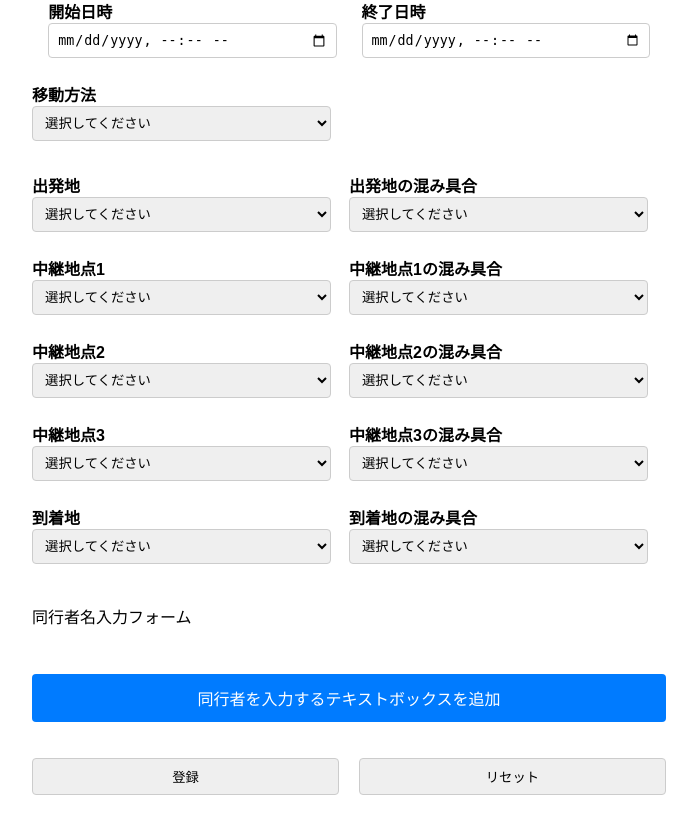
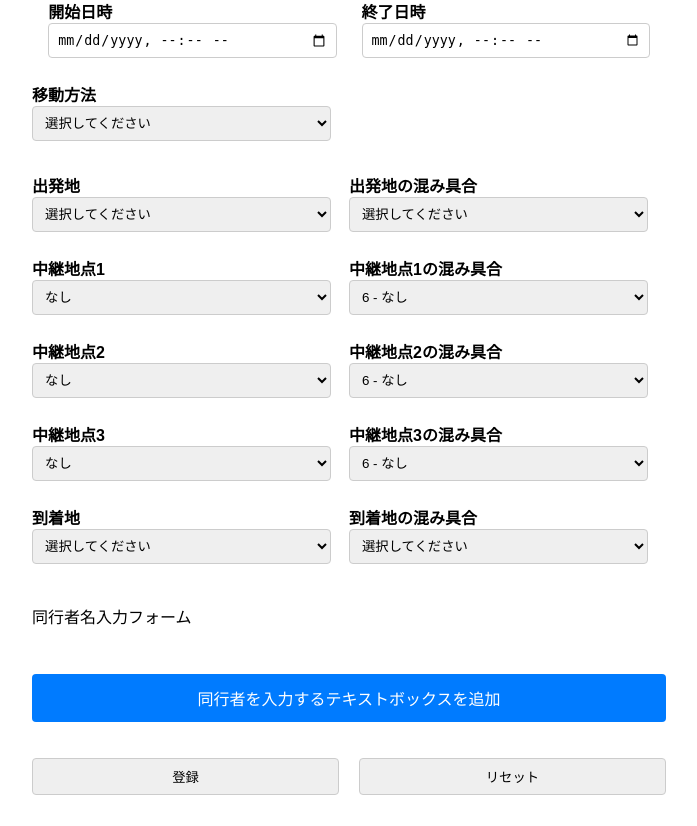
Before and after one commit to Kotaro0722/covid-19, a Flask app: template app/templates/action_input.html in a window 1280 px wide. Shown: the part 154-980 px from the top of the page, without its empty margins (291-988 px from the left). Run offline with Flask 3, Linux system fonts and the light colour scheme; the template is opened without the code that fills it, so the values that code supplies are empty.

Commit message:
リファクタリング

```diff
--- a/app/templates/action_input.html
+++ b/app/templates/action_input.html
@@ -226,14 +226,13 @@
             onchange="checkWaypointSelection('waypoint_select1', 'waypoint_input1')"
             required
           >
-            <option value="">選択してください</option>
+            <option value="no">なし</option>
             <option value="1">茅野駅</option>
             <option value="2">大学</option>
             <option value="3">ファミレス</option>
             <option value="4">自宅</option>
             <option value="5">コンビニ</option>
             <option value="other">その他</option>
-            <option value="no">なし</option>
           </select>
         </label>
         <label>
@@ -245,13 +244,12 @@
             placeholder="その他の中継地点を入力してください"
           />
           中継地点1の混み具合<select name="waypoint1_crowd" required>
-            <option value="">選択してください</option>
+            <option value="6">6 - なし</option>
             <option value="1">1 - 空いている</option>
             <option value="2">2 - 少し混んでいる</option>
             <option value="3">3 - 普通</option>
             <option value="4">4 - 混んでいる</option>
             <option value="5">5 - 非常に混んでいる</option>
-            <option value="6">6 - なし</option>
           </select>
         </label>
       </div>
@@ -263,14 +261,13 @@
             onchange="checkWaypointSelection('waypoint_select2', 'waypoint_input2')"
             required
           >
-            <option value="">選択してください</option>
+            <option value="no">なし</option>
             <option value="1">茅野駅</option>
             <option value="2">大学</option>
             <option value="3">ファミレス</option>
             <option value="4">自宅</option>
             <option value="5">コンビニ</option>
             <option value="other">その他</option>
-            <option value="no">なし</option>
           </select>
         </label>
         <label>
@@ -282,13 +279,12 @@
             placeholder="その他の中継地点を入力してください"
           />
           中継地点2の混み具合<select name="waypoint2_crowd" required>
-            <option value="">選択してください</option>
+            <option value="6">6 - なし</option>
             <option value="1">1 - 空いている</option>
             <option value="2">2 - 少し混んでいる</option>
             <option value="3">3 - 普通</option>
             <option value="4">4 - 混んでいる</option>
             <option value="5">5 - 非常に混んでいる</option>
-            <option value="6">6 - なし</option>
           </select>
         </label>
       </div>
@@ -300,14 +296,13 @@
             onchange="checkWaypointSelection('waypoint_select3', 'waypoint_input3')"
             required
           >
-            <option value="">選択してください</option>
+            <option value="no">なし</option>
             <option value="1">茅野駅</option>
             <option value="2">大学</option>
             <option value="3">ファミレス</option>
             <option value="4">自宅</option>
             <option value="5">コンビニ</option>
             <option value="other">その他</option>
-            <option value="no">なし</option>
           </select>
         </label>
         <label>
@@ -319,13 +314,12 @@
             placeholder="その他の中継地点を入力してください"
           />
           中継地点3の混み具合<select name="waypoint3_crowd" required>
-            <option value="">選択してください</option>
+            <option value="6">6 - なし</option>
             <option value="1">1 - 空いている</option>
             <option value="2">2 - 少し混んでいる</option>
             <option value="3">3 - 普通</option>
             <option value="4">4 - 混んでいる</option>
             <option value="5">5 - 非常に混んでいる</option>
-            <option value="6">6 - なし</option>
           </select>
         </label>
       </div>
```
Also changed, not shown: app/action/routes.py (+16 -16 lines).
